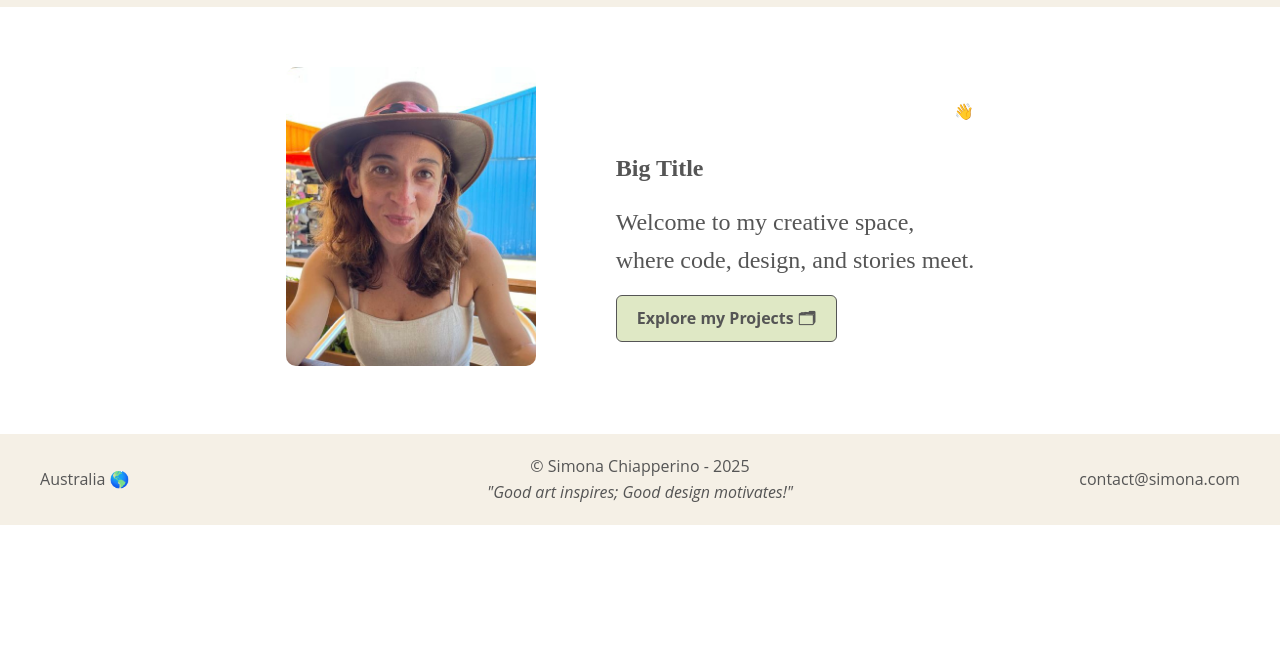
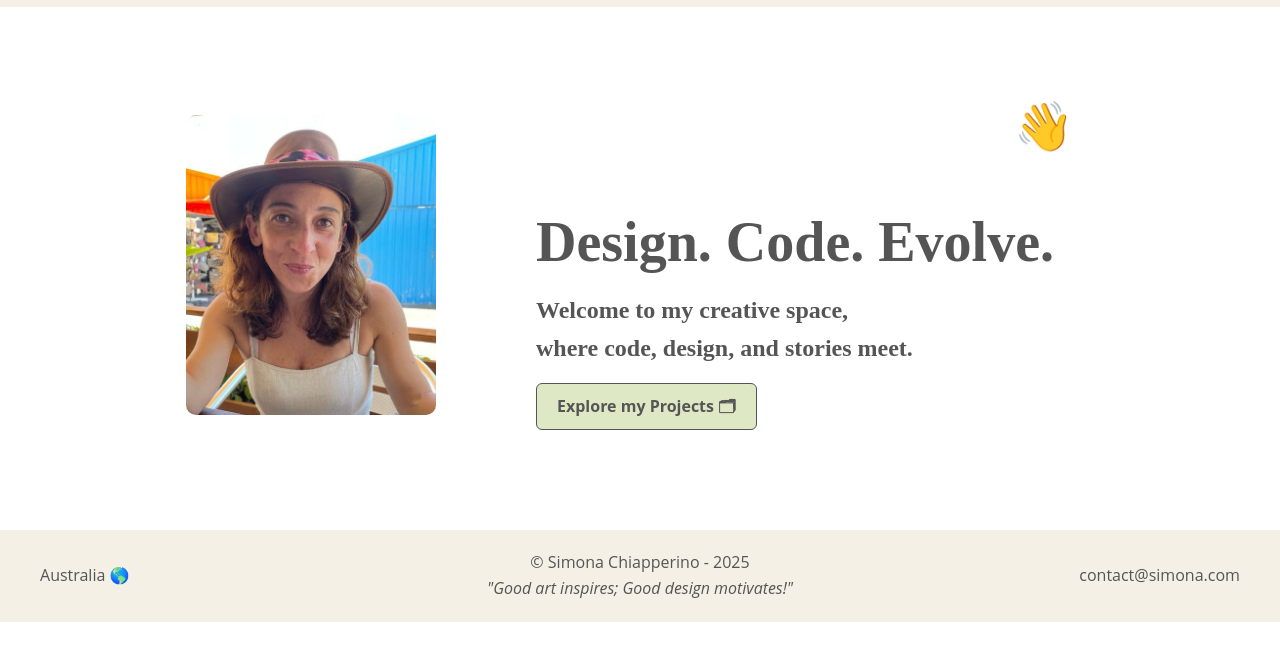
Before and after one commit to ChiSimo/my-portfolio, a plain HTML site: page index.html in a window 1280 px wide. Shown: the part 93-754 px from the top of the page. Drawn offline with Linux system fonts and the light colour scheme.

Commit message:
Updated Title and subtitle style

```diff
--- a/css/style.css
+++ b/css/style.css
@@ -131,7 +131,7 @@ nav ul li a:hover {
     border-radius: 10px;
 }
 
-.hero-right {
+.hero-right {       /* vertical layout for the entire column */
     display: flex;
     flex-direction: column;
     justify-content: center;
@@ -140,7 +140,7 @@ nav ul li a:hover {
     padding: 20px;
 }
 
-.hero-heading {
+.hero-heading {        /*orizontal layout for title */
     display: flex;
     align-items: center;
     gap: 10px;
@@ -148,14 +148,18 @@ nav ul li a:hover {
 
 .hero-heading h1 {
     margin: 0;
-    font-size: 3rem;
+    font-size: 3.5rem;
     font-weight: bold;
+    color: var(--text-gray);
+    line-height: 1.2;
 }
 
-.hero-subheading {
-    font-size: 1.5rem;
+.hero-subheading h2 {
+    margin: 10px 0;
+    font-size: 2rem;
     font-weight: normal;
-    max-width: 500px;
+    color: var(--text-gray);
+    line-height: 1.6;
 
 }
 
@@ -171,7 +175,8 @@ nav ul li a:hover {
 /* Animation from Website: https://codepen.io/einargudnig/pen/YzNeZOG
    Used to animate waving hand */
 .wave-hand {
-    animation-name: wave-animation;
+  font-size: 3rem;
+  animation-name: wave-animation;
   animation-duration: 2.5s;
   animation-iteration-count: infinite;
   transform-origin: 70% 70%;
--- a/index.html
+++ b/index.html
@@ -62,7 +62,10 @@
 
 
             <!-- Title -->
-          <h1>Big Title</h1>
+        <div class="hero-right">
+          <div class="hero-heading">
+          <h1>Design. Code. Evolve.</h1>
+          </div>
 
          <!-- Subheading -->
           <h2 class="hero-subheading">
```
